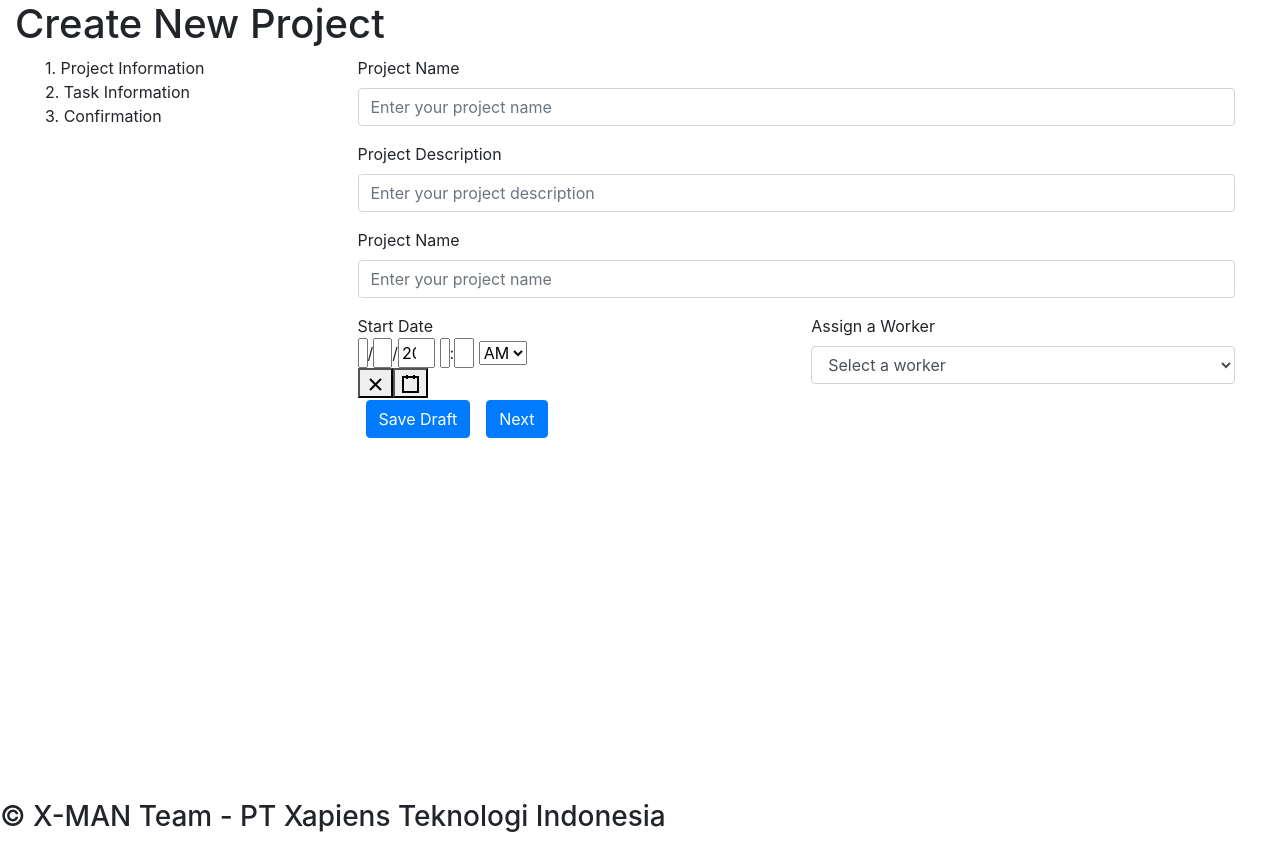
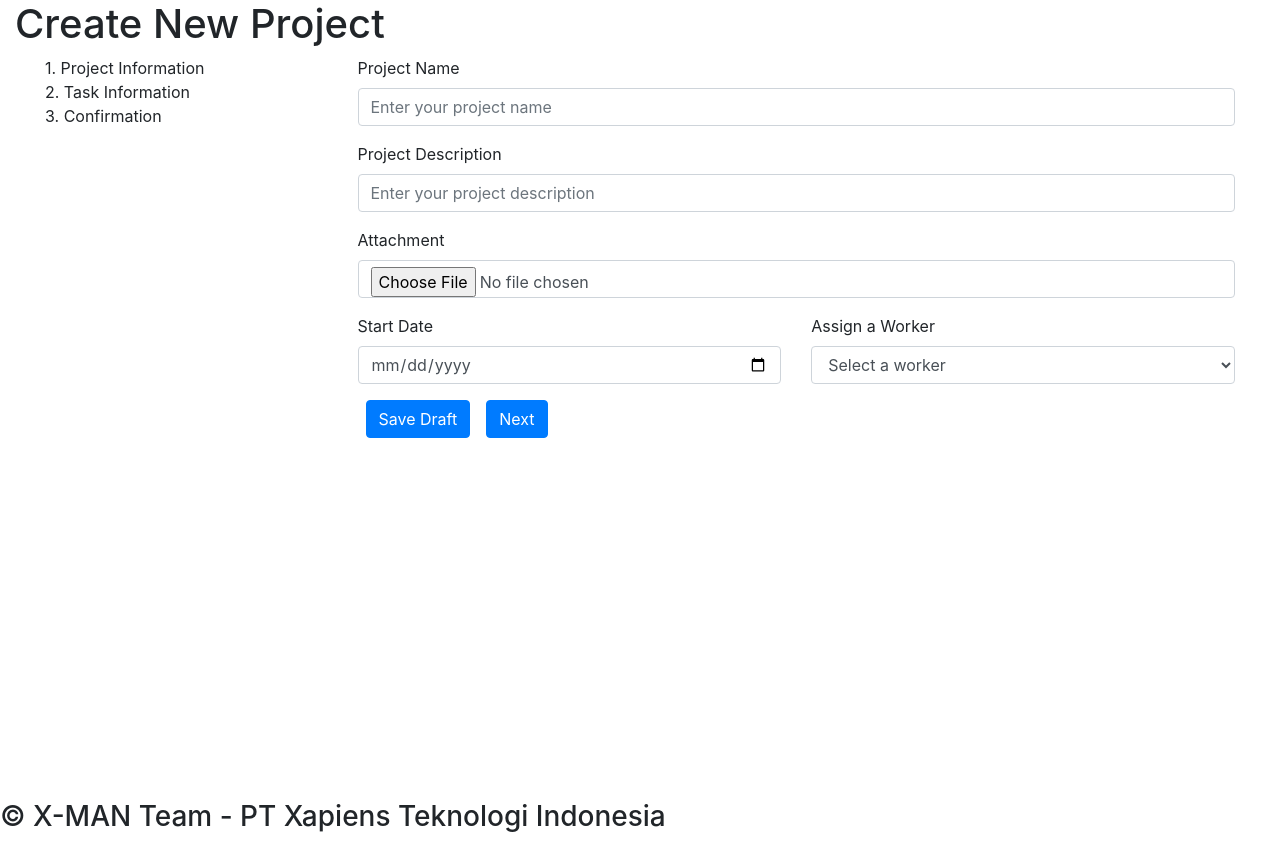
Before and after one commit to task-management-xapiens-batch-2/front-end-big-case, a React (Create React App) app: page /new-project in a window 1280 px wide. Built offline with nearby package versions, Linux system fonts and the light colour scheme.

Commit message:
Add ...rest in input component and remove datetime library then change with input type date html

```diff
--- a/package.json
+++ b/package.json
@@ -13,7 +13,6 @@
     "node-sass": "^5.0.0",
     "react": "^17.0.2",
     "react-bootstrap": "^1.5.2",
-    "react-datetime-picker": "^3.2.0",
     "react-dom": "^17.0.2",
     "react-icons": "^4.2.0",
     "react-notifications": "^1.7.2",
--- a/src/components/Input.component.jsx
+++ b/src/components/Input.component.jsx
@@ -1,10 +1,15 @@
 import React from "react";
 
-const InputComponent = ({ label, placeholder, type }) => {
+const InputComponent = ({ label, placeholder, type, ...rest }) => {
   return (
     <div className="mb-3">
       <label className="form-label">{label}</label>
-      <input className="form-control" type={type} placeholder={placeholder} />
+      <input
+        {...rest}
+        className="form-control"
+        type={type}
+        placeholder={placeholder}
+      />
     </div>
   );
 };
--- a/src/pages/AddNewProject.js
+++ b/src/pages/AddNewProject.js
@@ -1,7 +1,6 @@
 import React from "react";
 import { useHistory } from "react-router";
 import ButtonComponent from "../components/Button.component";
-import DatePickerComponent from "../components/DatePicker.component";
 import InputComponent from "../components/Input.component";
 import OptionSelector from "../components/Selector.component";
 
@@ -32,14 +31,13 @@ const AddNewProject = () => {
                 label="Project Description"
               />
               <InputComponent
-                type="text"
-                placeholder="Enter your project name"
-                label="Project Name"
+                type="file"
+                label="Attachment"
+                accept="image/png, image/jpeg"
               />
               <div className="row">
                 <div className="col">
-                  <label className="form-check-label">Start Date</label>
-                  <DatePickerComponent />
+                  <InputComponent type="date" label="Start Date" />
                 </div>
                 <div className="col">
                   <OptionSelector label="Assign a Worker" />
```
Also changed, not shown: 1 other file (tests, documents, lock files or other folders).
